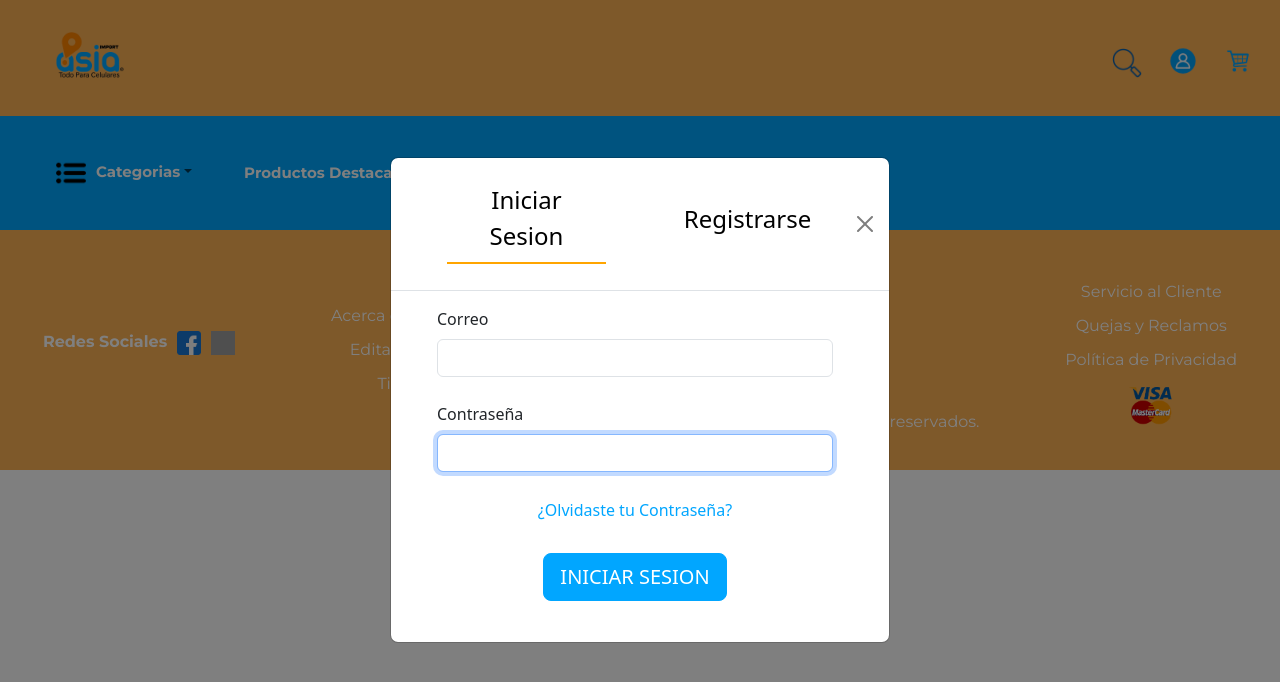
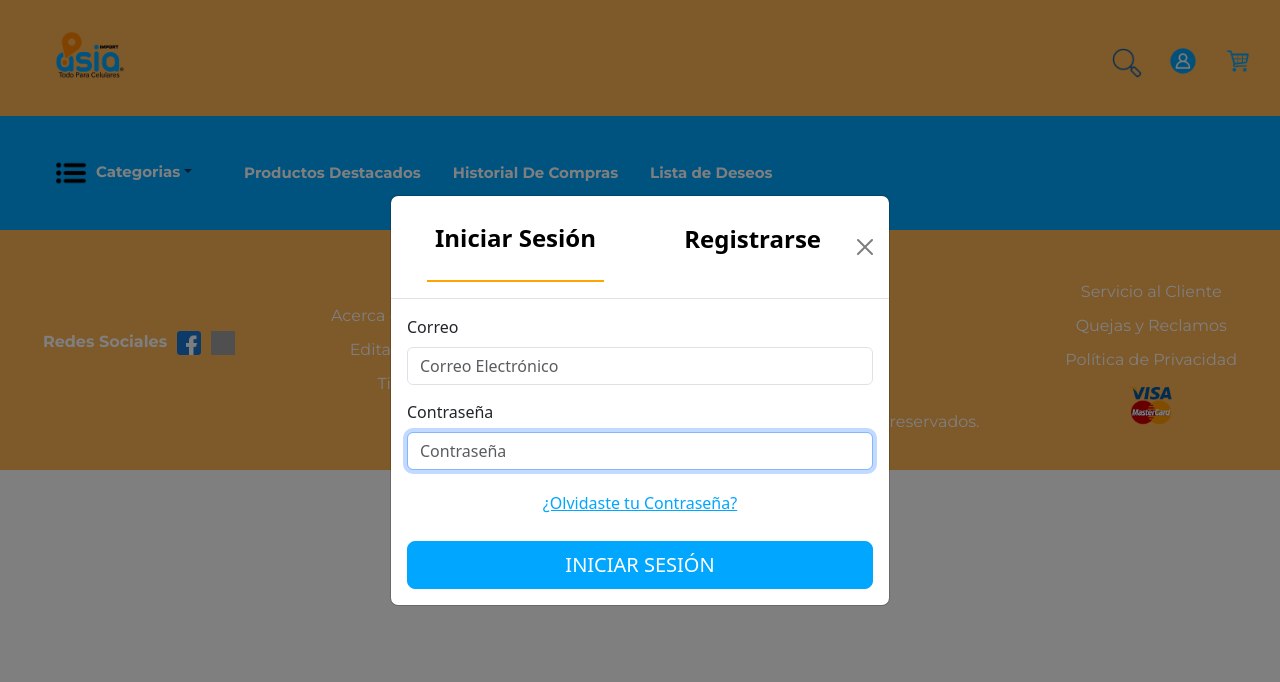
Before and after one commit to jairoaguilarts/AsiaImport, a React (Create React App) app: page / in a window 1280 px wide. Both pictures are taken after a click on the button 1168 px from the left and 61 px from the top of the page. Shown: the top 682 px of the page. Built offline with nearby package versions, Linux system fonts and the light colour scheme; grey boxes are pictures that could not be loaded; a web font is replaced by a local one.

Commit message:
Formulario Registrarse
Terminado

```diff
--- a/src/components/Login.css
+++ b/src/components/Login.css
@@ -1,49 +1,81 @@
+/* Estilos para el contenedor de botones del modal */
 .button-container {
   display: flex;
+  justify-content: space-between;
 }
 
-  .iniciar-sesion{
+/* Estilos para los botones de iniciar sesión y registrarse */
+.iniciar-sesion, .registrarse {
   display: flex;
   align-items: center;
   background: none;
   border: none;
   cursor: pointer;
   padding: 8px;
-    margin: 0px 40px 10px;
-    height: auto;
+  margin: 0 20px; /* Ajustar según sea necesario */
+  font-weight: bold;
 }
-  .registrarse {
-    display: flex;
-    align-items: center;
-    background: none;
-    border: none;
-    cursor: pointer;
-    padding: 8px;
-    margin: 0px 30px 10px;
-    height: auto;
-  }
-  .forms{
-    margin: 0px 40px 25px 30px;
-  }
-  .login {
-    background-color: #01A6FF !important;
-    border-color: #01A6FF !important;
-    margin: 0px 40px 25px 30px;
-    padding: 10px 20px;
-    font-size: 18px;
-  }
-  .forgot{
-    background: none;
-    border: none;
-    color: #01A6FF;
-    margin: 0px 40px 30px 30px;
-    height: auto;
-  }
+
+/* Estilos para el botón seleccionado */
 .iniciar-sesion.selected,
 .registrarse.selected {
   border-bottom: 2px solid orange;
 }
-  .iniciar-sesion p,
-.registrarse p {
-  margin: 0;
+
+/* Estilos para los campos del formulario */
+.forms {
+  margin-bottom: 15px;
 }
+
+/* Estilos para los input del formulario */
+.form-control {
+  border-radius: 10px;
+  border: 1px solid #ced4da;
+  padding: .375rem .75rem;
+}
+
+/* Estilos para el botón de olvidar contraseña */
+.forgot {
+  background: none;
+  border: none;
+  color: #01A6FF;
+  text-decoration: underline;
+  cursor: pointer;
+  padding: .375rem .75rem;
+}
+
+/* Estilos para el botón de iniciar sesión/registrar en el modal */
+.login, .register {
+  background-color: #01A6FF !important;
+  border-color: #01A6FF !important;
+  border-radius: 10px;
+  padding: .5rem 1rem;
+  color: white;
+  font-size: 1rem;
+  margin-top: 20px; /* Espacio desde el último campo del formulario */
+  width: 100%; /* Botón de ancho completo */
+}
+
+/* Estilos para el botón cuando se pasa el cursor */
+.login:hover, .register:hover {
+  background-color: #0190e8; /* Ligeramente más oscuro al pasar el cursor */
+}
+
+/* Estilos para el botón de cerrar del modal */
+.close-button {
+  border: none;
+  background: transparent;
+}
+
+/* Estilo del título del modal */
+.modal-title {
+  flex-grow: 1; /* Asegura que el título ocupe todo el espacio disponible */
+  text-align: center;
+}
+
+/* Estilos adicionales para el modal */
+.modal-content {
+  border-radius: 15px;
+}
+
+/* Puedes necesitar ajustes adicionales para que coincida exactamente con tu diseño */
--- a/src/components/Login.js
+++ b/src/components/Login.js
@@ -1,42 +1,40 @@
-import './Login.css';
-import { useState } from 'react';
+import React, { useState } from 'react';
 import Button from 'react-bootstrap/Button';
 import Form from 'react-bootstrap/Form';
 import Modal from 'react-bootstrap/Modal';
 import userIcon from '../assets/user.png';
+import './Login.css';
 
 function Login() {
   const [show, setShow] = useState(false);
-  const [iniciarSesionSeleccionado, setIniciarSesionSeleccionado] = useState(true);
-  const [registrarseSeleccionado, setRegistrarseSeleccionado] = useState(false);
+  const [isLoginSelected, setIsLoginSelected] = useState(true);
+
+  const handleClose = () => setShow(false);
+  const handleShow = () => setShow(true);
 
   const handleIniciarSesionClick = () => {
-    setIniciarSesionSeleccionado(true);
-    setRegistrarseSeleccionado(false);
+    setIsLoginSelected(true);
   };
 
   const handleRegistrarseClick = () => {
-    setIniciarSesionSeleccionado(false);
-    setRegistrarseSeleccionado(true);
+    setIsLoginSelected(false);
   };
-  const handleClose = () => setShow(false);
-  const handleShow = () => setShow(true);
 
   return (
     <>
       <button onClick={handleShow} className="icon-button" >
         <img src={userIcon} alt="User" className="icon" />
-            <p>Iniciar Sesion</p>
+        <p>Iniciar Sesión</p>
       </button>
 
-      <Modal show={show} onHide={handleClose} size="md"  centered>
+      <Modal show={show} onHide={handleClose} size="md" centered>
         <Modal.Header closeButton>
           <Modal.Title>
             <div className="button-container">
-                <button  onClick={handleIniciarSesionClick}  className={`iniciar-sesion ${iniciarSesionSeleccionado ? 'selected' : ''}`}>
-                <p>Iniciar Sesion</p>
+              <button onClick={handleIniciarSesionClick} className={`iniciar-sesion ${isLoginSelected ? 'selected' : ''}`}>
+                <p>Iniciar Sesión</p>
               </button>
-                <button onClick={handleRegistrarseClick} className={`registrarse ${registrarseSeleccionado ? 'selected' : ''}`}>
+              <button onClick={handleRegistrarseClick} className={`registrarse ${!isLoginSelected ? 'selected' : ''}`}>
                 <p>Registrarse</p>
               </button>
             </div>
@@ -44,33 +42,59 @@ function Login() {
         </Modal.Header>
         <Modal.Body>
           <Form>
-            <Form.Group className="forms" controlId="exampleForm.ControlInput1">
+            {isLoginSelected ? (
+              // Formulario de inicio de sesión
+              <>
+                <Form.Group className="forms" controlId="formBasicEmail">
                   <Form.Label>Correo</Form.Label>
-              <Form.Control
-                type="email"
-                autoFocus
-              />
+                  <Form.Control type="email" placeholder="Correo Electrónico" autoFocus />
                 </Form.Group>
-            <Form.Group className="forms" controlId="exampleForm.ControlInput1">
+                <Form.Group className="forms" controlId="formBasicPassword">
                   <Form.Label>Contraseña</Form.Label>
-              <Form.Control
-                type="password"
-                autoFocus
-              />
+                  <Form.Control type="password" placeholder="Contraseña" autoFocus />
                 </Form.Group>
+              </>
+            ) : (
+              // Formulario de registro con campos adicionales
+              <>
+                <Form.Group className="forms" controlId="formBasicNombre">
+                  <Form.Label>Nombre</Form.Label>
+                  <Form.Control type="text" placeholder="Nombre" />
+                </Form.Group>
+                <Form.Group className="forms" controlId="formBasicApellido">
+                  <Form.Label>Apellido</Form.Label>
+                  <Form.Control type="text" placeholder="Apellido" />
+                </Form.Group>
+                <Form.Group className="forms" controlId="formBasicID">
+                  <Form.Label>ID O RTN</Form.Label>
+                  <Form.Control type="text" placeholder="ID o RTN" />
+                </Form.Group>
+                <Form.Group className="forms" controlId="formBasicEmailRegistro">
+                  <Form.Label>Correo Electrónico</Form.Label>
+                  <Form.Control type="email" placeholder="Correo Electrónico" />
+                </Form.Group>
+                <Form.Group className="forms" controlId="formBasicPasswordRegistro">
+                  <Form.Label>Contraseña</Form.Label>
+                  <Form.Control type="password" placeholder="Contraseña" />
+                </Form.Group>
+                <Form.Group className="forms" controlId="formBasicConfirmPassword">
+                  <Form.Label>Confirmar Contraseña</Form.Label>
+                  <Form.Control type="password" placeholder="Confirmar Contraseña" />
+                </Form.Group>
+              </>
+            )}
           </Form>
-          <div className="d-flex justify-content-center ">
+          <div className={`d-flex justify-content-center ${isLoginSelected ? '' : 'hidden'}`}>
             <button className="forgot" onClick={handleClose}>
               ¿Olvidaste tu Contraseña?
             </button>
           </div>
-        <div className="d-flex justify-content-center ">
+          <div className="d-flex justify-content-center">
             <Button className="login" variant="primary" size="lg" onClick={handleClose}>
-                INICIAR SESION
+              {isLoginSelected ? 'INICIAR SESIÓN' : 'REGISTRARSE'}
             </Button>
           </div>
         </Modal.Body>
-
       </Modal>
     </>
   );
```
Lines whose indentation alone changed are shown as unchanged.
